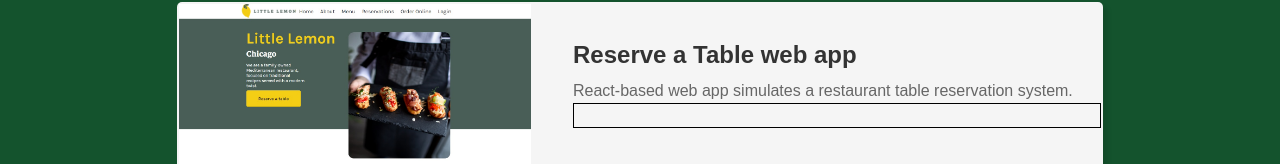
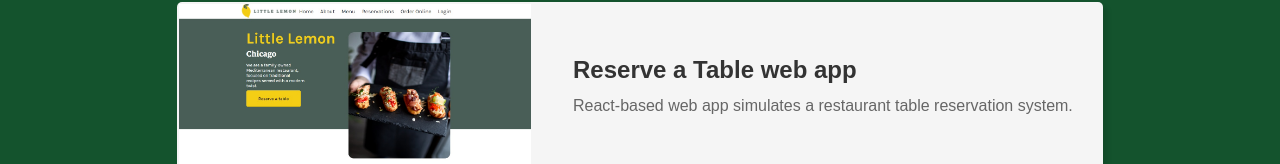
Before and after one commit to 23zeli/zeliPortfolio, a React (Vite) app: page / in a window 1280 px wide. Shown: the part 788-952 px from the top of the page. Built offline with nearby package versions, Linux system fonts and the light colour scheme.

Commit message:
commented out btns

```diff
--- a/src/Components/Cards.jsx
+++ b/src/Components/Cards.jsx
@@ -13,8 +13,8 @@ function Cards(props) {
       <div className="card-text-container">
         <h2 className="card-header" >{props.title}</h2>
         <p className="card-text" >{props.description}</p>
-        <div className="skills-icons"></div>
-        {/* <div className="links-btns" style={{display: 'flex'}}>
+        {/*<div className="skills-icons"></div>
+         <div className="links-btns" style={{display: 'flex'}}>
           <a className="live-icon" type='button'href='#' target='blank'>
             <img
               src=''
```
